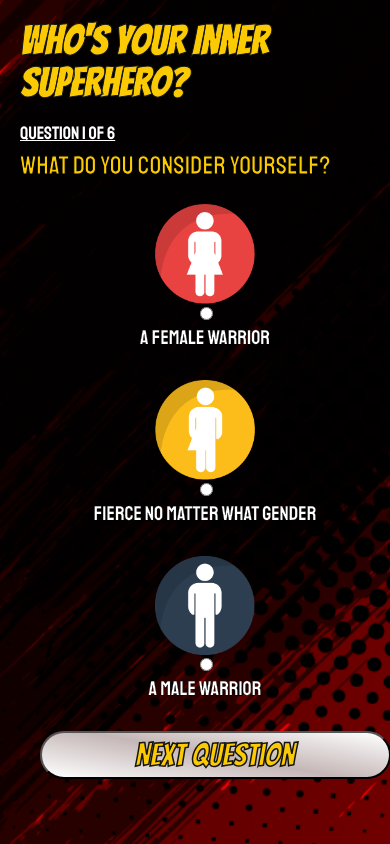
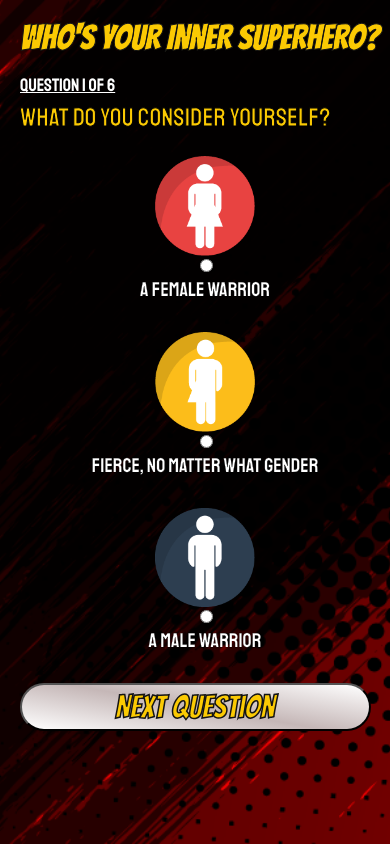
Before and after one commit to ktmm1313/FinalProject, an Angular app: page / in a window 390 px wide. Built offline with nearby package versions, Linux system fonts and the light colour scheme.

Commit message:
centering button on mobile

```diff
--- a/src/app/quiz/quiz.component.css
+++ b/src/app/quiz/quiz.component.css
@@ -37,7 +37,7 @@ input {
 }
 
 label {
-    width: 350px;
+    width: 400px;
     display: flex;
     flex-direction: column;
     align-items: center;
@@ -53,6 +53,8 @@ p {
   display: flex;
   flex-direction: column;
   align-items: center;
+  margin-left: -40px;
+  margin-bottom: 20px;
 }
 
 button {
--- a/src/app/quiz/quiz.component.ts
+++ b/src/app/quiz/quiz.component.ts
@@ -25,7 +25,7 @@ export class QuizComponent implements OnInit {
 
   questions : Question[] = [
     {id: "1a", group: 1, text: "What do you consider yourself?", answer: "A female warrior", gender: "female", imageUrl: "../assets/1a.png" },
-    {id: "1b", group: 1, text: "What do you consider yourself?", answer: "Fierce no matter what gender", gender: "random", imageUrl: "../assets/1b.png" },
+    {id: "1b", group: 1, text: "What do you consider yourself?", answer: "Fierce, no matter what gender", gender: "random", imageUrl: "../assets/1b.png" },
     {id: "1c", group: 1, text: "What do you consider yourself?", answer: "A male warrior", gender: "male", imageUrl: "../assets/1c.png" },
     {id: "2a", group: 2, text: "Would you rather?", answer: "Help someone in need", points: 1, imageUrl: "../assets/2a.png" },
     {id: "2c", group: 2, text: "Would you rather?", answer: "Rule the world at all costs", points: 7, imageUrl: "../assets/2c.png" },
@@ -34,11 +34,11 @@ export class QuizComponent implements OnInit {
     {id: "3b", group: 3, text: "What's your go-to snack?", answer: "Apple", points: 1, imageUrl: "../assets/3b.png" },
     {id: "3c", group: 3, text: "What's your go-to snack?", answer: "Donut", points: 7, imageUrl: "../assets/3c.png" },
     {id: "4a", group: 4, text: "Which colors describe your vibe?", answer: "Green and blue", points: 2, imageUrl: "../assets/4a.png" },
-    {id: "4b", group: 4, text: "Which colors describe your vibe?", answer: "Red and black", points: 7, imageUrl: "../assets/4b.png" },
+    {id: "4b", group: 4, text: "Which colors describe your vibe?", answer: "Red and grey", points: 7, imageUrl: "../assets/4b.png" },
     {id: "4c", group: 4, text: "Which colors describe your vibe?", answer: "Pink and purple", points: 1, imageUrl: "../assets/4c.png" },
-    {id: "5a", group: 5, text: "What's your favorite way to get around?", answer: "Drive, duh", points: 1, imageUrl: "../assets/5a.png" },
-    {id: "5b", group: 5, text: "What's your favorite way to get around?", answer: "Fly through the sky", points: 2, imageUrl: "../assets/5b.png" },
-    {id: "5c", group: 5, text: "What's your favorite way to get around?", answer: "Teleport...of course", points: 4, imageUrl: "../assets/5c.png" },
+    {id: "5a", group: 5, text: "How do you like to get around?", answer: "Drive, duh", points: 1, imageUrl: "../assets/5a.png" },
+    {id: "5b", group: 5, text: "How do you like to get around?", answer: "Fly through the sky", points: 2, imageUrl: "../assets/5b.png" },
+    {id: "5c", group: 5, text: "How do you like to get around?", answer: "Teleport...of course", points: 4, imageUrl: "../assets/5c.png" },
     {id: "6a", group: 6, text: "How do you feel about capes?", answer: "Love them!", points: 1, imageUrl: "../assets/6a.png" },
     {id: "6b", group: 6, text: "How do you feel about capes?", answer: "Take 'em or leave 'em", points: 2, imageUrl: "../assets/6b.png" },
     {id: "6c", group: 6, text: "How do you feel about capes?", answer: "They're the worst", points: 3, imageUrl: "../assets/6c.png" }
--- a/src/styles.css
+++ b/src/styles.css
@@ -22,7 +22,7 @@ h1 {
     color: #fbca03;
     font-family: 'Bangers', cursive;
     -webkit-text-stroke: 1px rgb(20, 20, 20);
-    font-size: 40px;
+    font-size: 34px;
     margin: 0;
 }
 
```
Also changed, not shown: src/assets/4a.png, src/assets/4b.png.
